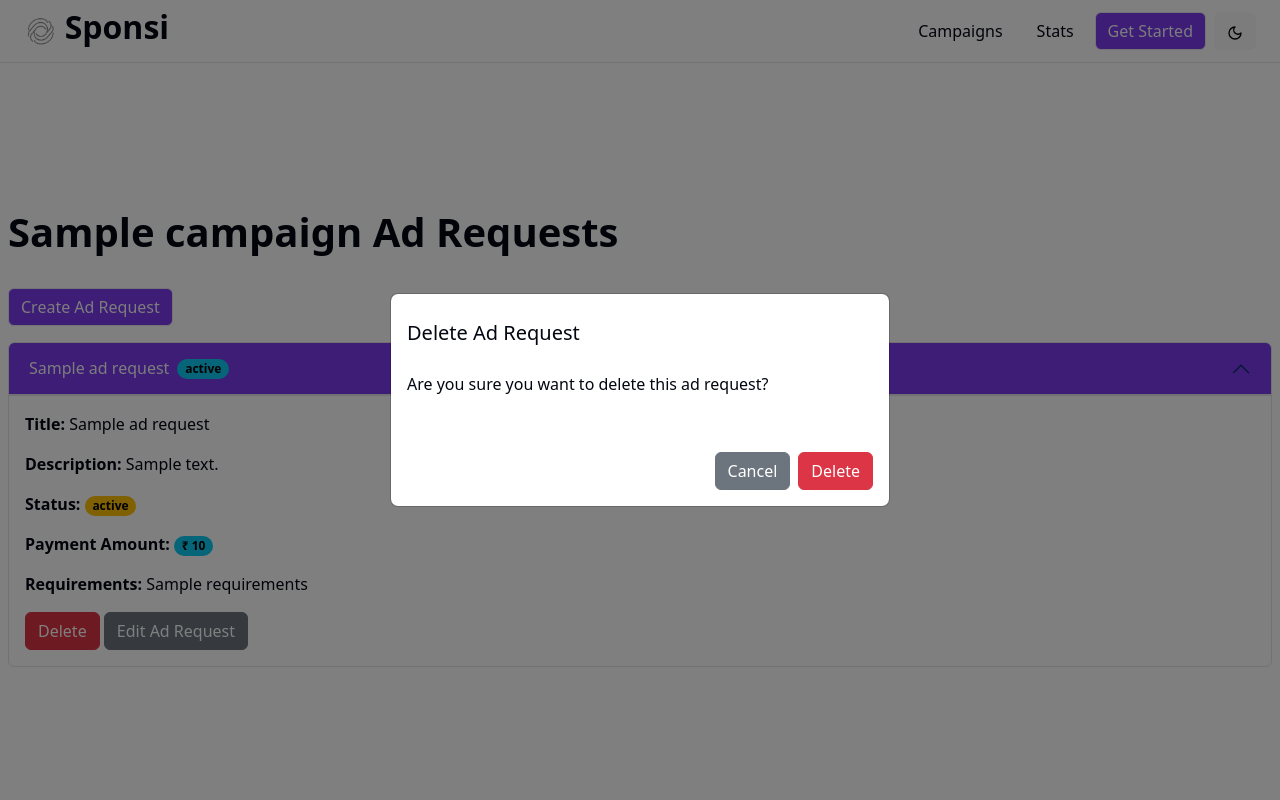
After one commit to blaze2004/sponsi, a Python web app: template app/templates/sponsor/ad_request.html in a window 1280 px wide, after a click on "Delete". The commit adds this page. Run offline with Jinja, Linux system fonts and the light colour scheme; the template is opened without the code that fills it: most values are stand-ins (such as "Sample title", 1, 10 or a date in 2020); one stand-in notice (Sample message) is shown.

Commit message:
added option on create ad request

```diff
--- /dev/null
+++ b/app/templates/sponsor/ad_request.html
@@ -0,0 +1,176 @@
+{% extends 'layout/sponsor_base.html' %}
+
+{% from "ui/placeholder.html" import placeholder %}
+
+{% block content %}
+
+<div class="d-flex align-items-center justify-content-center min-h-screen p-2">
+    <div class="d-flex flex-column align-items-center align-items-md-start justify-content-center max-w-screen-xl w-full">
+        <h1 class="fs-1 fw-bold text-center mb-4">
+            {{ campaign.title }} Ad Requests
+        </h1>
+
+        <div class="modal" tabindex="-1" id="createAdRequestModel">
+            <div class="modal-dialog modal-dialog-centered modal-dialog-scrollable">
+                <div class="modal-content bg-card">
+                    <div class="modal-body">
+                        <h5 class="modal-title my-2">New Ad Request</h5>
+                        {% with messages = get_flashed_messages(with_categories=true) %}
+                        {% if messages %}
+                        <div class="mt-2">
+                            {% for category, message in messages %}
+                            <div class="alert alert-{{ category }} alert-dismissible fade show" role="alert">
+                                {{ message }}
+                                <button type="button" class="btn-close" data-bs-dismiss="alert" aria-label="Close"></button>
+                            </div>
+                            {% endfor %}
+                        </div>
+                        {% endif %}
+                        {% endwith %}
+                        <div class="my-4">
+                            {% include 'sponsor/new_ad_request_form.html' %}
+                        </div>
+                    </div>
+                </div>
+            </div>
+        </div>
+
+        {% if ad_requests|length != 0 %}
+        <button class='btn btn-primary my-2' onclick="handleCreateAdRequest()">Create Ad Request</button>
+        {% endif %}
+
+        <div class="w-full mt-2">
+            <div class="accordion w-full" id="ad-requests-list-accordion">
+                {% if ad_requests|length == 0 %}
+                {{ placeholder('There are no ad requests to display. Add a new ad request to get started.', button="<button class='btn btn-primary' data-bs-toggle='modal' data-bs-target='#createAdRequestModel'>Create Ad Request</button>") }}
+                {% endif %}
+                {% for ad_request in ad_requests %}
+                <div class="accordion-item border border-border rounded-md overflow-hidden mb-2">
+                    <h2 class="accordion-header">
+                        <button class="accordion-button bg-background text-foreground d-flex flex-column flex-md-row gap-2" type="button" data-bs-toggle="collapse" data-bs-target="#collapse-{{ ad_request.id }}" aria-controls="collapse-{{ ad_request.id }}" aria-expanded="false">
+                            {{ ad_request.title }}
+                            <span class="badge text-bg-info rounded-pill">{{ ad_request.status }}</span>
+                        </button>
+                    </h2>
+
+                    <div id="collapse-{{ ad_request.id }}" class="accordion-collapse collapse show bg-card text-card-foreground" data-bs-parent="#ad-requests-list-accordion">
+                        <div class="accordion-body">
+                            <p>
+                                <strong>Title:</strong> {{ ad_request.title }}
+                            </p>
+                            <p>
+                                <strong>Description:</strong> {{ ad_request.description }}
+                            </p>
+                            <p>
+                                <strong>Status:</strong> <span class="badge text-bg-warning rounded-pill">{{ ad_request.status }}</span>
+                            </p>
+                            <p>
+                                <strong>Payment Amount:</strong> <span class="badge text-bg-info rounded-pill">₹ {{ ad_request.payment_amount }}</span>
+                            </p>
+                            <p>
+                                <strong>Requirements:</strong> {{ ad_request.requirements }}
+                            </p>
+
+                            <div class="modal" tabindex="-1" id="deleteAdRequestModal">
+                                <div class="modal-dialog modal-dialog-centered">
+                                    <div class="modal-content bg-card">
+                                        <div class="modal-body">
+                                            <h5 class="modal-title my-2">Delete Ad Request</h5>
+                                            <div class="my-4">
+                                                <p>Are you sure you want to delete this ad request?</p>
+                                            </div>
+                                        </div>
+                                        <div class="modal-footer border-0">
+                                            <button type="button" class="btn btn-secondary" data-bs-dismiss="modal">Cancel</button>
+                                            <button id="delete-ad_request-{{ ad_request.id }}-button" data-loading="false" type="button" class="btn btn-danger loader-container" onclick="callApi({url: `{{ url_for('sponsor.edit_or_delete_ad_request', campaign_id=campaign.id, ad_request_id=ad_request.id) }}`, loadingElementId: 'delete-ad_request-{{ ad_request.id }}-button', refreshOnSuccess: true, options: { method: 'DELETE' }});">
+                                                <span class="children">Delete</span>
+                                                {% include 'ui/spinner.html' %}
+                                            </button>
+                                        </div>
+                                    </div>
+                                </div>
+                            </div>
+                            <button class="btn btn-danger" data-bs-toggle="modal" data-bs-target="#deleteAdRequestModal">Delete</button>
+                            <button class="btn btn-secondary" onclick='handleEditAdRequest({ url: `{{ url_for("sponsor.edit_or_delete_ad_request", campaign_id=campaign.id, ad_request_id=ad_request.id) }}`, data: `{{ ad_request | tojson | safe }}`})'>Edit Ad Request</button>
+                        </div>
+                    </div>
+
+                </div>
+                {% endfor %}
+            </div>
+        </div>
+    </div>
+</div>
+
+{% if show_form_modal %}
+<script>
+    const createAdRequestModel=new bootstrap.Modal(document.getElementById('createAdRequestModel'));
+    createAdRequestModel.show();
+</script>
+{% endif %}
+
+<script>
+
+    const handleCreateAdRequest=() => {
+        const createOrUpdateAdRequestForm=document.getElementById('create_or_update_ad_request_form');
+        const createAdRequestModel=document.getElementById('createAdRequestModel');
+        createOrUpdateAdRequestForm.onsubmit=null;
+
+        Object.keys(createOrUpdateAdRequestForm.elements).forEach((key) => {
+            const element=createOrUpdateAdRequestForm.elements.namedItem(key);
+            if (!element) {
+                return;
+            }
+            if (element.type=='text'||element.type=='number'||element.type=='date') {
+                element.value='';
+            }
+
+            if (element.type=='textarea') {
+                element.value='';
+            }
+        });
+
+        createOrUpdateAdRequestForm.querySelector('button[type="submit"]').textContent='Post';
+        createAdRequestModel.querySelector('.modal-title').textContent='New Ad Request';
+
+        new bootstrap.Modal(createAdRequestModel).show();
+    };
+
+    const handleEditAdRequest=({ url, data }) => {
+        data=JSON.parse(data);
+        const createOrUpdateAdRequestForm=document.getElementById('create_or_update_ad_request_form');
+
+        Object.keys(data).forEach((key) => {
+            const input=createOrUpdateAdRequestForm.elements.namedItem(key);
+            if (input) {
+                input.value=data[key];
+            }
+        });
+
+        const createAdRequestModel=document.getElementById('createAdRequestModel');
+        createOrUpdateAdRequestForm.onsubmit=async (e) => {
+            e.preventDefault();
+            const formData=new FormData(createOrUpdateAdRequestForm);
+            const formObject={};
+            formData.forEach((value, key) => {
+                formObject[key]=value;
+            });
+            await callApi({
+                url: url,
+                loadingElementId: 'create_or_update_ad_request_form_submit_button',
+                options: {
+                    method: 'PUT',
+                    body: JSON.stringify(formObject)
+                },
+                refreshOnSuccess: true
+            });
+        };
+
+        createOrUpdateAdRequestForm.querySelector('button[type="submit"]').textContent='Update';
+        createAdRequestModel.querySelector('.modal-title').textContent='Edit Ad Request';
+
+        new bootstrap.Modal(createAdRequestModel).show();
+    }
+</script>
+
+{% endblock %}
--- /dev/null
+++ b/app/templates/sponsor/new_ad_request_form.html
@@ -0,0 +1,30 @@
+<form id="create_or_update_ad_request_form" method="POST">
+    <div class="mb-4">
+        <label for="title" class="d-block fw-medium mb-2">Title</label>
+        <input type="text" required name="title" placeholder="Ad request Title" {% if data.title %} value="{{ data.title }}" {% endif %} aria-label="Title" class="input">
+    </div>
+
+    <div class="mb-4">
+        <label for="description" class="d-block fw-medium mb-2">Description</label>
+        <input type="text" required name="description" placeholder="Ad request description" {% if data.description %} value="{{ data.description }}" {% endif %} aria-label="Description" class="input">
+    </div>
+
+    <div class="mb-4">
+        <label for="payment_amount" class="d-block fw-medium mb-2">Payment Amount</label>
+        <input type="number" required name="payment_amount" placeholder="₹50000" aria-label="payment_amount" class="input" {% if data.payment_amount %} value="{{ data.payment_amount }}" {% endif %}>
+    </div>
+
+    <div class="mb-4">
+        <label for="requirements" class="d-block fw-medium mb-2">Requirements</label>
+        <textarea required name="requirements" placeholder="ad requirements" aria-label="requirements" class="input">{% if data.requirements %}{{ data.requirements }}{% endif %}</textarea>
+    </div>
+
+    <div class="modal-footer border-0">
+        <button type="button" class="btn btn-secondary" data-bs-dismiss="modal">Cancel</button>
+
+        <button id="create_or_update_ad_request_form_submit_button" data-loading="false" type="submit" class="btn btn-primary loader-container">
+            <span class="children">Post</span>
+            {% include 'ui/spinner.html' %}
+        </button>
+    </div>
+</form>
```
Also changed, not shown: app/forms/campaign.py (+27 -1 lines), app/templates/sponsor/campaigns.html (+1 -8 lines), app/views/sponsor.py (+130 -2 lines).
